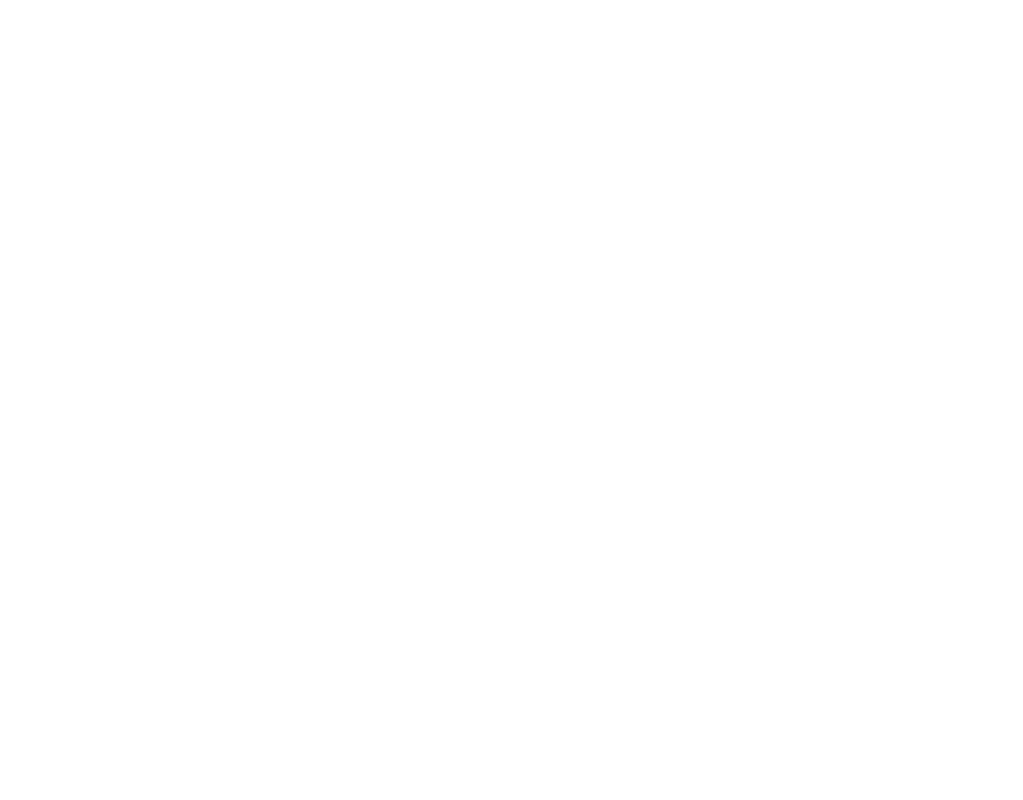
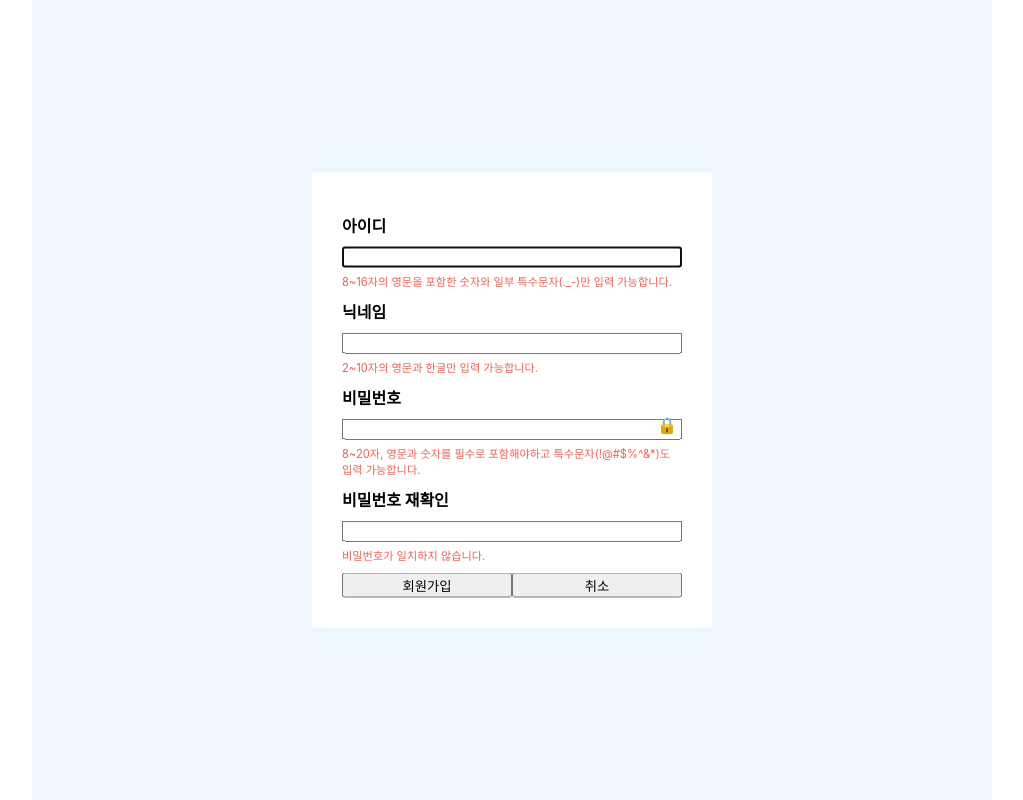
Before and after one commit to hanghae99-week6-team3/FE, a React (Create React App) app: page /join in a window 1280 px wide. Before the commit this address had no page. Shown: the whole page, without its empty margins (128-1151 px from the left). Built offline with nearby package versions, Linux system fonts and the light colour scheme.

Commit message:
#2 회원가입 화면 구현 1차

```diff
--- a/package.json
+++ b/package.json
@@ -7,8 +7,11 @@
     "@testing-library/jest-dom": "^5.14.1",
     "@testing-library/react": "^13.0.0",
     "@testing-library/user-event": "^13.2.1",
+    "axios": "^0.27.2",
+    "bootstrap": "^5.2.0",
     "json-server": "^0.17.0",
     "react": "^18.2.0",
+    "react-bootstrap": "^2.5.0",
     "react-dom": "^18.2.0",
     "react-redux": "^8.0.2",
     "react-router-dom": "^6.3.0",
--- a/src/app/slice/index.js
+++ b/src/app/slice/index.js
@@ -1 +1 @@
-export const server_url;
+export const server_url = `http://localhost:3001`;
--- a/src/components/common/Layout.jsx
+++ b/src/components/common/Layout.jsx
@@ -6,7 +6,8 @@
 };
 
 const StyledLayout = styled.div`
-  background-color: green;
+  position: relative;
+  background-color: aliceblue;
   margin: 0 auto;
   width: 60rem;
   height: 100vh;
--- a/src/pages/Join.jsx
+++ b/src/pages/Join.jsx
@@ -1,11 +1,180 @@
-import React from 'react';
+import axios from "axios";
+import React from "react";
+import { useState } from "react";
+import styled from "styled-components";
+import { server_url } from "../app/slice";
+import Layout from "../components/common/Layout";
 
 const Join = () => {
-    return (
-        <div>
+  //인풋 value 값들을 받을 state의 초기값 설정
+  //백엔드에서 서버 url을 받으면 id값은 지워주자. 목서버는 id를 안넘기면 오류가 나서 넣어뒀다.
+  const initialState = { id: 0, userId: "", nickname: "", password: "", passwordConfirm: "" };
 
-        </div>
-    );
+  //인풋 value 값들을 관리하는 state
+  const [joinUser, setJoinUser] = useState(initialState);
+
+  //아이콘 클릭시 비밀번호 보이게 하기
+  const [lock, setLock] = useState(true);
+
+  //ID 중복확인 함수
+  const checkId = (userId) => {
+    const ok = true;
+    // const { ok } = await axios.post(`${server_url}/auth`, userId);
+    return ok;
+  };
+
+  //닉네임 중복확인 함수
+  const checkNickname = (nickname) => {
+    const ok = true;
+    // const { ok } = await axios.post(`${server_url}/auth`, nickname);
+    return ok;
+  };
+
+  //ID 유효성 검사 함수
+  const isId = (value) => {
+    const regExp = /^(?=.*[a-zA-Z])[-a-zA-Z0-9_.]{8,16}$/;
+    return regExp.test(value);
+  };
+
+  //닉네임 유효성 검사 함수
+  const isNickname = (value) => {
+    const regExp = /^(?=.*[a-zA-Z가-힣])[a-zA-Z가-힣]{2,10}$/;
+    return regExp.test(value);
+  };
+
+  //비밀번호 유효성 검사 함수
+  const isPassword = (value) => {
+    const regExp = /^(?=.*\d)(?=.*[a-zA-Z])[0-9a-zA-Z!@#$%^&*]{8,20}$/;
+    return regExp.test(value);
+  };
+
+  //입력값을 서버로 전송하는 postUser 함수
+  const postUser = async (value) => {
+    await axios.post(`${server_url}/join`, value);
+  };
+
+  //입력값 변화를 감지하고 state에 업데이트 시켜주는 onChange 함수
+  const onChangeHandler = (event) => {
+    const { name, value } = event.target;
+    setJoinUser({ ...joinUser, [name]: value });
+  };
+
+  //컬러값 상수
+  const RED = "#ED6055";
+  const GREEN = "#34A853";
+
+  return (
+    <Layout>
+      <StJoinForm
+        onSubmit={(event) => {
+          event.preventDefault();
+          postUser(joinUser);
+        }}
+      >
+        <StInputGroup>
+          <label>아이디</label>
+          <input type="text" autoFocus name="userId" value={joinUser.userId} onChange={onChangeHandler} />
+          {!isId(joinUser.userId) ? (
+            <StHelper color={RED}>8~16자의 영문을 포함한 숫자와 일부 특수문자(._-)만 입력 가능합니다.</StHelper>
+          ) : !checkId() ? (
+            <StHelper color={RED}>중복된 아이디 입니다.</StHelper>
+          ) : (
+            <StHelper color={GREEN}>사용하실 수 있는 아이디입니다.</StHelper>
+          )}
+        </StInputGroup>
+        <StInputGroup>
+          <label>닉네임</label>
+          <input type="text" name="nickname" value={joinUser.nickname} onChange={onChangeHandler} />
+          {!isNickname(joinUser.nickname) ? (
+            <StHelper color={RED}>2~10자의 영문과 한글만 입력 가능합니다.</StHelper>
+          ) : !checkNickname() ? (
+            <StHelper color={RED}>중복된 닉네임 입니다.</StHelper>
+          ) : (
+            <StHelper color={GREEN}>사용하실 수 있는 닉네임입니다.</StHelper>
+          )}
+        </StInputGroup>
+        <StInputGroup>
+          <label>비밀번호</label>
+          <input
+            type={lock ? "password" : "text"}
+            name="password"
+            value={joinUser.password}
+            onChange={onChangeHandler}
+          />
+          <StLock onClick={() => setLock(!lock)}>🔒</StLock>
+          {isPassword(joinUser.password) ? (
+            <StHelper color={GREEN}>사용하실 수 있는 비밀번호입니다.</StHelper>
+          ) : (
+            <StHelper color={RED}>
+              8~20자, 영문과 숫자를 필수로 포함해야하고 특수문자(!@#$%^&*)도 입력 가능합니다.
+            </StHelper>
+          )}
+        </StInputGroup>
+        <StInputGroup>
+          <label>비밀번호 재확인</label>
+          <input type="password" name="passwordConfirm" value={joinUser.passwordConfirm} onChange={onChangeHandler} />
+          {joinUser.password === joinUser.passwordConfirm && joinUser.passwordConfirm.length !== 0 ? (
+            <StHelper color={GREEN}>비밀번호가 일치합니다.</StHelper>
+          ) : (
+            <StHelper color={RED}>비밀번호가 일치하지 않습니다.</StHelper>
+          )}
+        </StInputGroup>
+        <StButtonGroup>
+          <button type="submit">회원가입</button>
+          <button type="button">취소</button>
+        </StButtonGroup>
+      </StJoinForm>
+    </Layout>
+  );
 };
 
+const StJoinForm = styled.form`
+  position: absolute;
+
+  width: 400px;
+  padding: 30px;
+  background-color: white;
+  top: 50%;
+  left: 50%;
+  transform: translate(-50%, -50%);
+`;
+
+const StInputGroup = styled.div`
+  position: relative;
+  display: flex;
+  flex-direction: column;
+
+  label {
+    font-weight: 700;
+  }
+
+  label,
+  input {
+    margin-top: 10px;
+  }
+`;
+
+const StButtonGroup = styled.div`
+  display: flex;
+  margin-top: 10px;
+
+  button {
+    width: 50%;
+  }
+`;
+
+const StLock = styled.div`
+  position: absolute;
+  margin-top: 40px;
+  margin-right: 5px;
+  right: 0;
+  cursor: pointer;
+`;
+
+const StHelper = styled.div`
+  margin-top: 5px;
+  font-size: 0.7rem;
+  color: ${(props) => props.color};
+`;
+
 export default Join;
--- a/src/shared/Router.jsx
+++ b/src/shared/Router.jsx
@@ -1,16 +1,18 @@
-import { BrowserRouter, Routes, Route } from 'react-router-dom';
-import Home from '../pages/Home';
-import Detail from '../pages/Detail';
+import { BrowserRouter, Routes, Route } from "react-router-dom";
+import Home from "../pages/Home";
+import Join from "../pages/Join";
+import Detail from "../pages/Detail";
 
 function Router() {
   return (
     <BrowserRouter>
       <Routes>
         <Route path="/" element={<Home />} />
+        <Route path="/join" element={<Join />} />
         <Route path="/detail/:id" element={<Detail />} />
       </Routes>
     </BrowserRouter>
-    )
+  );
 }
 
 export default Router;
```
Also changed, not shown: 2 other files (tests, documents, lock files or other folders). Lines whose indentation alone changed are shown as unchanged.
